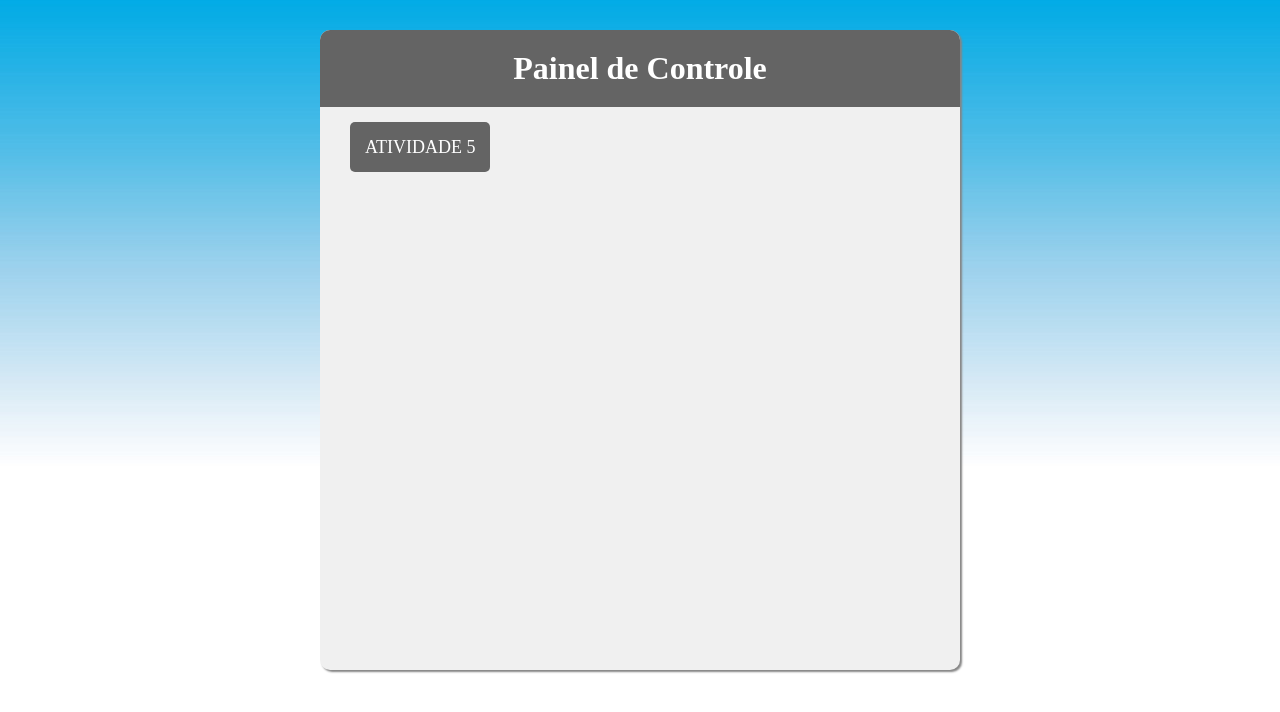
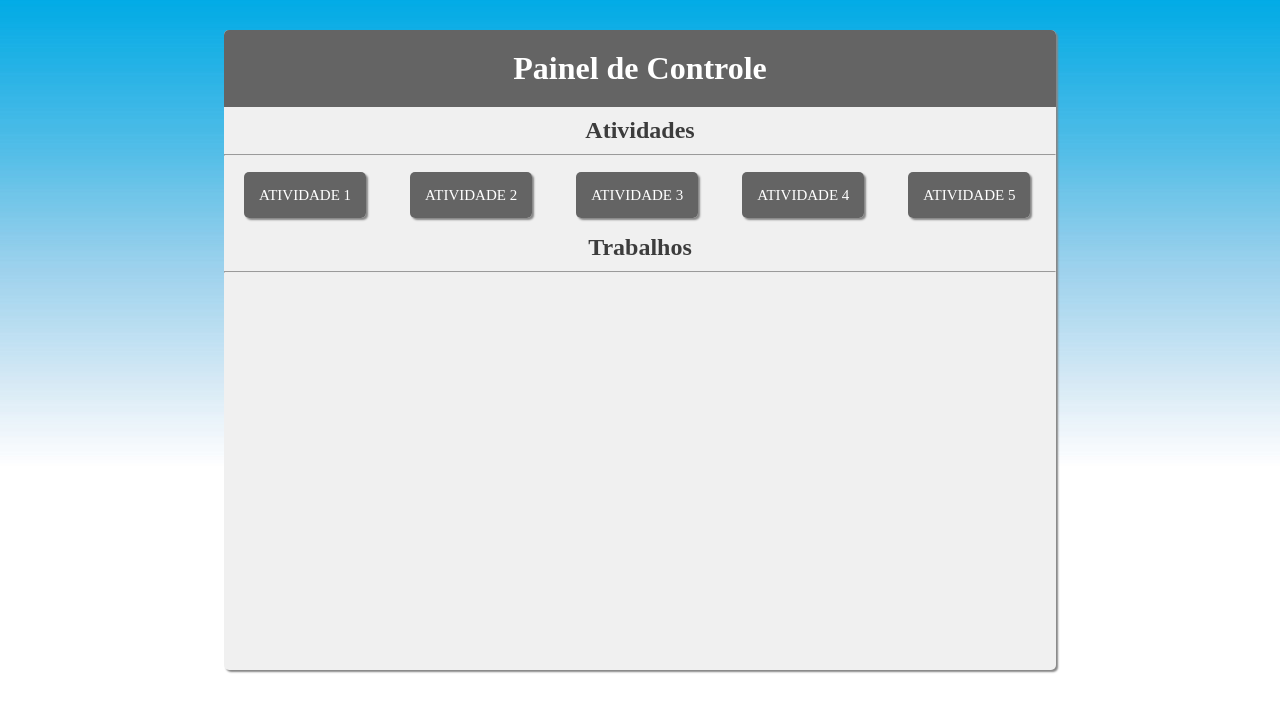
Before and after one commit to FagnerSI/Atividades-LMS-2018-Fagner, a plain HTML site: page docs/index.html in a window 1280 px wide. Drawn offline with Linux system fonts and the light colour scheme; files that its build step writes are made by us from their sources; files whose address does not match are found by name.

Commit message:
Atualizando arquivos

```diff
--- a/docs/index.html
+++ b/docs/index.html
@@ -11,14 +11,18 @@
         margin: 0;
         padding: 0;
     }
+
+    body {
+
+    }
     .border {
         margin: auto;
         margin-top: 30px;
         box-shadow: 2px 2px 2px rgb(133, 133, 133);
         background-color: rgb(240, 240, 240);
         height: 80vh;
-        width: 50vw;
-        border-radius: 10px 10px  10px  10px;
+        width: 65vw;
+        border-radius: 5px;
     }
 
      .border h1{
@@ -26,19 +30,29 @@
        text-align: center;
        background-color: rgb(100, 100, 100);
        color: white;
-       border-radius: 10px 10px  0px  0px;
+       border-radius: 5px 5px 0px 0px;
+    }
+
+    .border h2{
+       padding: 10px;
+       text-align: center;
+       color: rgb(60, 60, 60);
     }
 
     .content{
-        padding: 30px;
+        text-align: center;
+        margin-top: 10px;
+        display: inline-block;
+        padding: 20px;
     }
     .content a{
         border-radius: 5px;
         text-decoration: none;
         background-color: rgb(100, 100, 100);
+        box-shadow: 2px 2px 2px rgb(133, 133, 133);
         color: #fff;
         padding: 15px;
-        font-size: 18px;
+        font-size: 15px;
     }
 
 </style>
@@ -46,9 +60,26 @@
 
     <div class="border">
         <h1>Painel de Controle</h1>
+        <h2>Atividades</h2>
+        <hr/>
         <div class="content">
-            <a href="Atividades-LMS-2018-Fagner/Atividade%205/index.html">ATIVIDADE 5</a>
+            <a href="/Atividade%201/index.html">ATIVIDADE 1</a>
         </div>
+        <div class="content">
+            <a href="/Atividade%202/index.html">ATIVIDADE 2</a>
+        </div>
+        <div class="content">
+            <a href="/Atividade%203/index.html">ATIVIDADE 3</a>
+        </div>
+        <div class="content">
+            <a href="/Atividade%204/index.html">ATIVIDADE 4</a>
+        </div>
+        <div class="content">
+            <a href="/Atividade%205/index.html">ATIVIDADE 5</a>
+        </div>
+        <br>
+         <h2>Trabalhos</h2>
+         <hr/>
     </div>
 
 </body>
```
